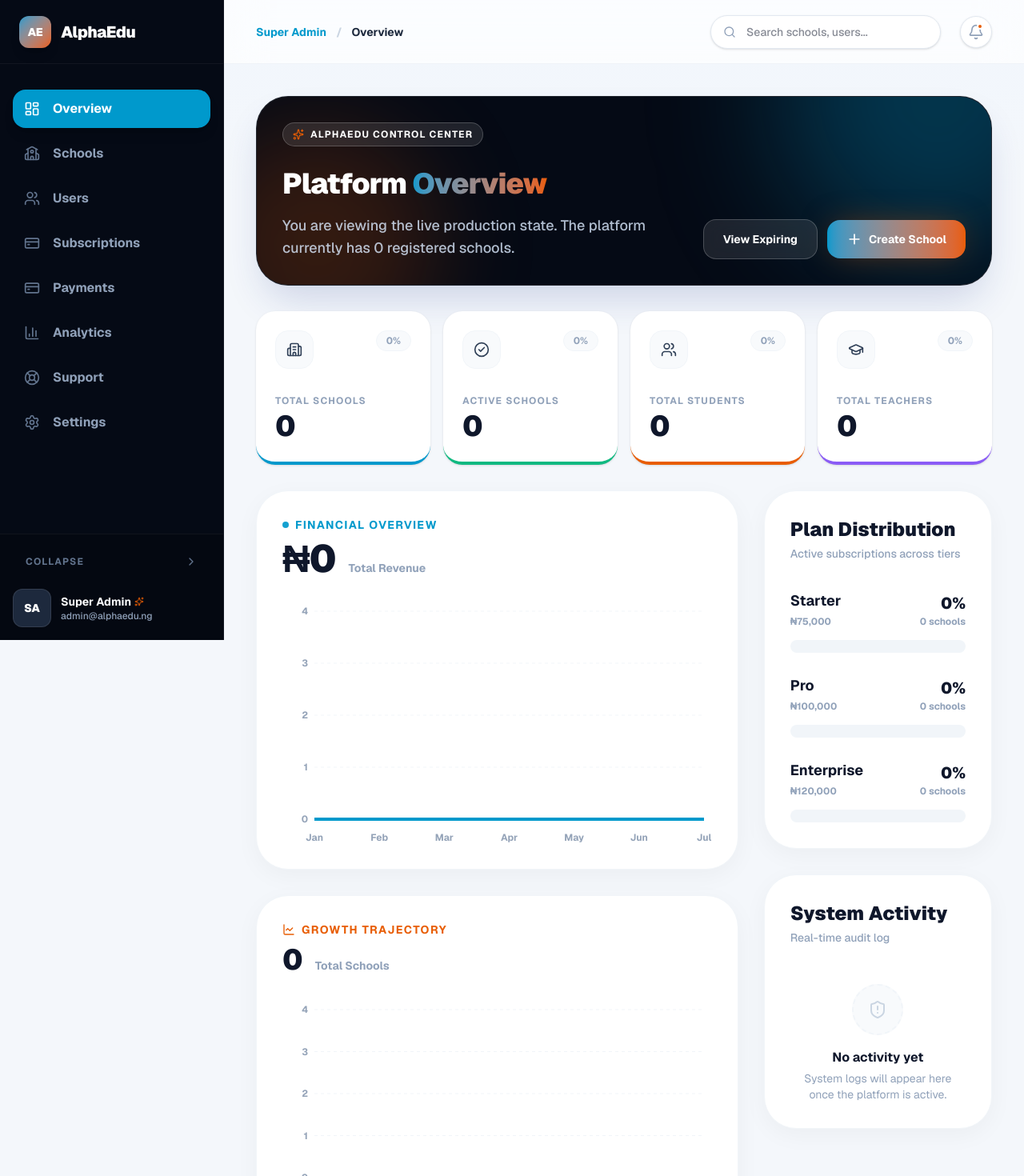
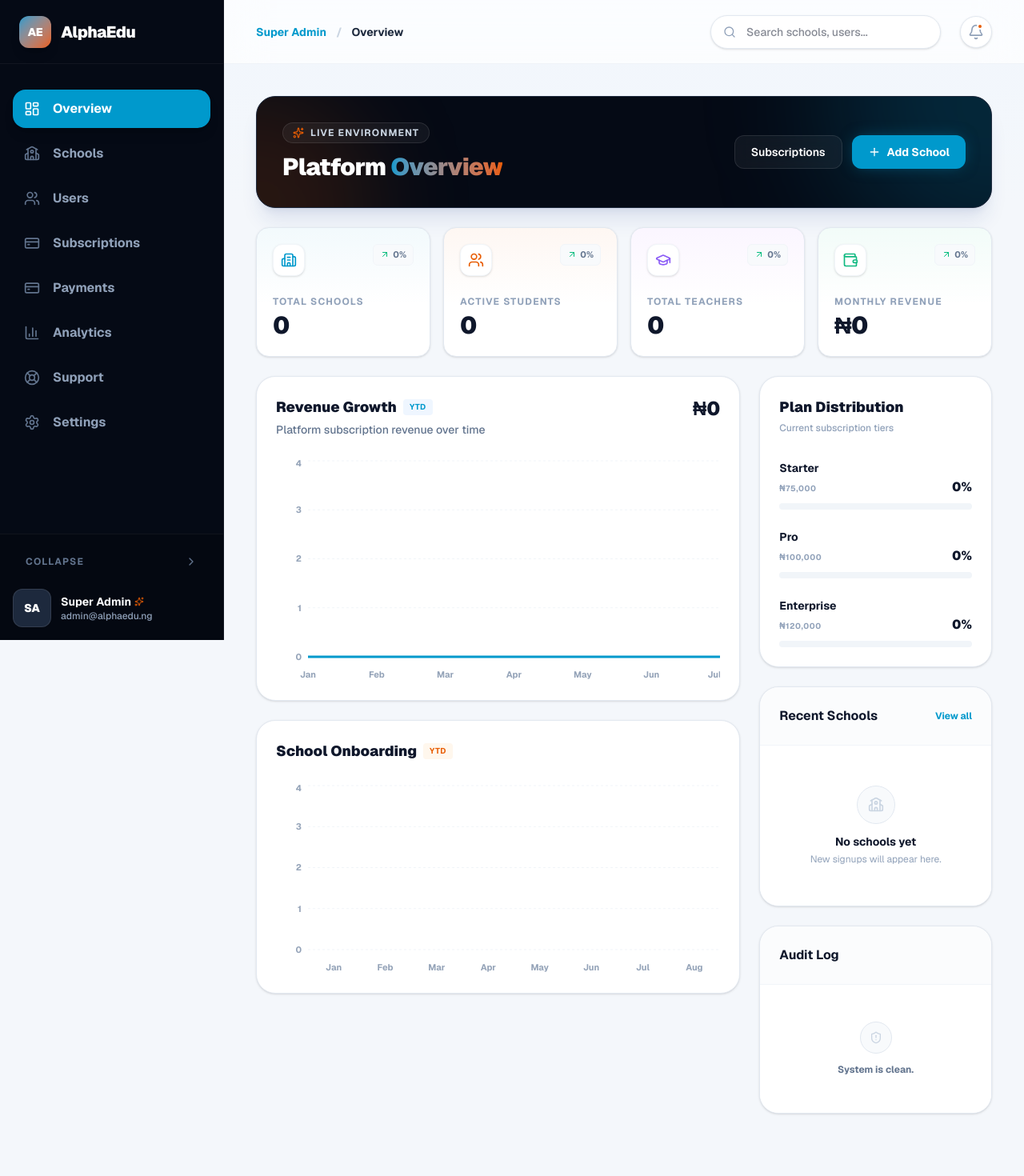
Before and after one commit to eashsultan/alphaedu, a Next.js app in the folder apps/web/: page /admin in a window 1280 px wide. Shown: the top 1470 px of the page at 80% size. Built offline with nearby package versions, Linux system fonts and the light colour scheme.

Commit message:
style: perfectly balance the layout and density of the colorful dashboard

```diff
--- a/apps/web/app/admin/page.tsx
+++ b/apps/web/app/admin/page.tsx
@@ -3,9 +3,9 @@ import Link from "next/link";
 import React from "react";
 import { motion } from "framer-motion";
 import {
-  Building2, Users, GraduationCap, School as SchoolIcon,
-  ArrowUpRight, ArrowRight, MoreHorizontal, Plus, Wallet,
-  AlertTriangle, ShieldAlert, CheckCircle2, Bell, Clock, LineChart, Sparkles
+  Building2, Users, GraduationCap, ArrowUpRight, ArrowRight,
+  MoreHorizontal, Plus, Wallet, AlertTriangle, ShieldAlert,
+  CheckCircle2, Bell, Clock, LineChart, Sparkles, School as SchoolIcon
 } from "lucide-react";
 import { adminMockData } from "../../lib/mock-data/admin";
 import {
@@ -14,124 +14,124 @@ import {
 } from "recharts";
 
 export default function AdminOverview() {
-  const { kpis, health, revenueData, schoolGrowthData, subscriptionDistribution, recentSchools, expiringSchools, recentActivity } = adminMockData;
+  const { kpis, revenueData, schoolGrowthData, subscriptionDistribution, recentSchools, expiringSchools, recentActivity } = adminMockData;
 
   const kpiCards = [
-    { title: "TOTAL SCHOOLS", data: kpis.totalSchools, icon: Building2, color: "blue" },
-    { title: "ACTIVE SCHOOLS", data: kpis.activeSchools, icon: CheckCircle2, color: "green" },
-    { title: "TOTAL STUDENTS", data: kpis.totalStudents, icon: Users, color: "orange" },
-    { title: "TOTAL TEACHERS", data: kpis.totalTeachers, icon: GraduationCap, color: "purple" }
+    { title: "Total Schools", data: kpis.totalSchools, icon: Building2, color: "var(--color-brand-blue)", gradient: "from-[var(--color-brand-blue)]/10 to-transparent" },
+    { title: "Active Students", data: kpis.totalStudents, icon: Users, color: "var(--color-brand-orange)", gradient: "from-[var(--color-brand-orange)]/10 to-transparent" },
+    { title: "Total Teachers", data: kpis.totalTeachers, icon: GraduationCap, color: "#8b5cf6", gradient: "from-purple-500/10 to-transparent" },
+    { title: "Monthly Revenue", data: kpis.subscriptionRevenue, icon: Wallet, color: "#10b981", gradient: "from-emerald-500/10 to-transparent" }
   ];
 
   return (
-    <div className="space-y-8 pb-20 max-w-7xl mx-auto relative z-10">
+    <div className="space-y-6 max-w-7xl mx-auto pb-12 relative z-10">
 
-      {/* Non-Traditional Welcome Banner */}
+      {/* Modern Compact Banner */}
       <motion.div
-        initial={{ opacity: 0, y: 20 }}
+        initial={{ opacity: 0, y: 10 }}
         animate={{ opacity: 1, y: 0 }}
-        className="relative overflow-hidden rounded-[2.5rem] bg-[#050A15] p-6 md:p-8 shadow-2xl shadow-blue-900/20 border border-white/10"
+        className="relative overflow-hidden rounded-3xl bg-[#050A15] p-8 shadow-xl shadow-blue-900/10 border border-slate-800 flex flex-col md:flex-row justify-between items-center gap-6"
       >
-        <div className="absolute top-0 right-0 w-[400px] h-[400px] bg-[var(--color-brand-blue)]/30 blur-[80px] rounded-full translate-x-1/3 -translate-y-1/2 pointer-events-none"></div>
-        <div className="absolute bottom-0 left-0 w-[300px] h-[300px] bg-[var(--color-brand-orange)]/20 blur-[60px] rounded-full -translate-x-1/4 translate-y-1/3 pointer-events-none"></div>
+        <div className="absolute top-0 right-0 w-[400px] h-[400px] bg-[var(--color-brand-blue)]/20 blur-[80px] rounded-full translate-x-1/2 -translate-y-1/2 pointer-events-none"></div>
+        <div className="absolute bottom-0 left-0 w-[300px] h-[300px] bg-[var(--color-brand-orange)]/15 blur-[60px] rounded-full -translate-x-1/2 translate-y-1/2 pointer-events-none"></div>
 
-        <div className="relative z-10 flex flex-col md:flex-row justify-between items-start md:items-end gap-8">
-          <div className="max-w-2xl">
-            <div className="inline-flex items-center gap-2 mb-6 px-3 py-1.5 rounded-full bg-white/10 border border-white/20 text-white text-xs font-bold uppercase tracking-widest backdrop-blur-md">
+        <div className="relative z-10">
+          <div className="inline-flex items-center gap-2 mb-3 px-3 py-1 rounded-full bg-white/5 border border-white/10 text-slate-300 text-xs font-bold uppercase tracking-widest backdrop-blur-md">
             <Sparkles className="w-3.5 h-3.5 text-[var(--color-brand-orange)]" />
-              AlphaEdu Control Center
+            Live Environment
           </div>
-            <h1 className="text-3xl md:text-4xl font-black text-white tracking-tight mb-4 leading-tight">
+          <h1 className="text-3xl font-black text-white tracking-tight">
             Platform <span className="text-transparent bg-clip-text bg-gradient-to-r from-[var(--color-brand-blue)] to-[var(--color-brand-orange)]">Overview</span>
           </h1>
-            <p className="text-blue-100/80 text-base md:text-lg font-medium max-w-xl">
-              You are viewing the live production state. The platform currently has {kpis.totalSchools.value} registered schools.
-            </p>
         </div>
 
-          <div className="flex flex-col sm:flex-row items-center gap-3 w-full md:w-auto shrink-0">
-            <Link href="/admin/subscriptions" className="w-full sm:w-auto px-6 py-3.5 bg-white/10 hover:bg-white/20 border border-white/20 text-white rounded-2xl font-bold text-sm transition-all flex items-center justify-center gap-2 backdrop-blur-md">
-              View Expiring
+        <div className="relative z-10 flex gap-3 w-full md:w-auto">
+          <Link href="/admin/subscriptions" className="flex-1 md:flex-none px-5 py-2.5 bg-white/5 hover:bg-white/10 border border-white/10 text-white rounded-xl font-semibold text-sm transition-all text-center backdrop-blur-md">
+            Subscriptions
           </Link>
-            <Link href="/admin/schools" className="w-full sm:w-auto px-6 py-3.5 bg-gradient-to-r from-[var(--color-brand-blue)] to-[var(--color-brand-orange)] hover:opacity-90 text-white rounded-2xl font-bold text-sm shadow-[0_0_40px_-10px_rgba(232,93,4,0.5)] transition-all flex items-center justify-center gap-2">
-              <Plus className="w-5 h-5" /> Create School
+          <Link href="/admin/schools" className="flex-1 md:flex-none px-5 py-2.5 bg-[var(--color-brand-blue)] hover:bg-blue-600 text-white rounded-xl font-bold text-sm shadow-[0_0_20px_-5px_rgba(0,153,204,0.5)] transition-all flex items-center justify-center gap-2">
+            <Plus className="w-4 h-4" /> Add School
           </Link>
-          </div>
         </div>
       </motion.div>
 
-      {/* Modern KPI Banners (Linear Style) */}
+      {/* Sleek KPI Cards */}
       <div className="grid grid-cols-1 sm:grid-cols-2 lg:grid-cols-4 gap-4">
         {kpiCards.map((kpi, i) => (
           <motion.div
             key={kpi.title}
-            initial={{ opacity: 0, scale: 0.95 }}
-            animate={{ opacity: 1, scale: 1 }}
+            initial={{ opacity: 0, y: 10 }}
+            animate={{ opacity: 1, y: 0 }}
             transition={{ delay: 0.1 + (i * 0.05) }}
-            className="bg-white rounded-3xl p-6 border-b-4 shadow-sm relative overflow-hidden group hover:-translate-y-1 transition-transform"
-            style={{ borderBottomColor: kpi.title === 'TOTAL STUDENTS' ? 'var(--color-brand-orange)' : kpi.title === 'ACTIVE SCHOOLS' ? '#10b981' : kpi.title === 'TOTAL TEACHERS' ? '#8b5cf6' : 'var(--color-brand-blue)' }}
+            className={`bg-white rounded-2xl p-5 border border-slate-200 shadow-sm relative overflow-hidden group`}
           >
-            <div className="flex justify-between items-start mb-8 relative z-10">
-              <div className="w-12 h-12 rounded-2xl bg-slate-50 flex items-center justify-center border border-slate-100 group-hover:scale-110 transition-transform text-slate-700">
-                <kpi.icon className="w-5 h-5" />
+            {/* Subtle top gradient using brand colors */}
+            <div className={`absolute top-0 inset-x-0 h-24 bg-gradient-to-b ${kpi.gradient} opacity-50 pointer-events-none`}></div>
+
+            <div className="relative z-10 flex justify-between items-start mb-6">
+              <div className="w-10 h-10 rounded-xl bg-white border border-slate-100 shadow-sm flex items-center justify-center text-slate-700 group-hover:scale-110 transition-transform duration-300">
+                <kpi.icon className="w-5 h-5" style={{ color: kpi.color }} />
               </div>
-              <div className="text-xs font-bold text-slate-400 bg-slate-50 px-3 py-1 rounded-full border border-slate-100">
+              <div className="text-[11px] font-bold text-slate-500 bg-slate-50 px-2 py-1 rounded-md border border-slate-100 flex items-center gap-1">
+                <ArrowUpRight className="w-3 h-3 text-emerald-500" />
                 {kpi.data.change}
               </div>
             </div>
 
             <div className="relative z-10">
               <p className="text-xs font-bold text-slate-400 uppercase tracking-widest mb-1">{kpi.title}</p>
-              <h3 className="text-4xl font-black text-slate-900 tracking-tight">{kpi.data.value}</h3>
+              <div className="flex items-baseline gap-2">
+                <h3 className="text-3xl font-black text-slate-900 tracking-tight">{kpi.data.value}</h3>
+              </div>
             </div>
           </motion.div>
         ))}
       </div>
 
-      {/* Main Content Grid */}
-      <div className="grid grid-cols-1 lg:grid-cols-3 gap-8">
+      {/* Main Content Grid: 2 Columns */}
+      <div className="grid grid-cols-1 lg:grid-cols-3 gap-6">
 
-        {/* Left Column (Charts) */}
-        <div className="lg:col-span-2 space-y-8">
+        {/* Left Column (Charts spanning 2/3) */}
+        <div className="lg:col-span-2 space-y-6">
 
-          {/* Revenue Chart - Soft aesthetic */}
+          {/* Revenue Chart */}
           <motion.div
-            initial={{ opacity: 0, y: 20 }}
+            initial={{ opacity: 0, y: 10 }}
             animate={{ opacity: 1, y: 0 }}
             transition={{ delay: 0.2 }}
-            className="bg-white rounded-[2.5rem] border border-slate-100 shadow-[0_8px_30px_rgb(0,0,0,0.04)] p-8"
+            className="bg-white rounded-3xl border border-slate-200 shadow-sm p-6 relative overflow-hidden"
           >
-            <div className="flex justify-between items-start mb-8">
+            <div className="flex justify-between items-start mb-6 relative z-10">
               <div>
-                <p className="text-sm font-bold text-[var(--color-brand-blue)] uppercase tracking-widest mb-2 flex items-center gap-2">
-                  <span className="w-2 h-2 rounded-full bg-[var(--color-brand-blue)] animate-pulse"></span>
-                  Financial Overview
-                </p>
-                <div className="flex items-baseline gap-4">
-                  <h3 className="text-5xl font-black text-slate-900 tracking-tight">{kpis.subscriptionRevenue.value}</h3>
-                  <span className="text-sm font-bold text-slate-400">Total Revenue</span>
+                <h3 className="text-lg font-black text-slate-900 flex items-center gap-2">
+                  Revenue Growth
+                  <span className="text-[10px] font-bold text-[var(--color-brand-blue)] bg-blue-50 px-2 py-0.5 rounded uppercase tracking-wider">YTD</span>
+                </h3>
+                <p className="text-sm text-slate-500 font-medium mt-1">Platform subscription revenue over time</p>
               </div>
+              <div className="text-right">
+                <h4 className="text-2xl font-black text-slate-900">{kpis.subscriptionRevenue.value}</h4>
               </div>
             </div>
 
-            <div className="h-[300px] w-full">
+            <div className="h-[280px] w-full mt-4">
               <ResponsiveContainer width="100%" height="100%">
-                <AreaChart data={revenueData} margin={{ top: 10, right: 10, left: -20, bottom: 0 }}>
+                <AreaChart data={revenueData} margin={{ top: 5, right: 0, left: -20, bottom: 0 }}>
                   <defs>
                     <linearGradient id="colorRevenue" x1="0" y1="0" x2="0" y2="1">
                       <stop offset="5%" stopColor="var(--color-brand-blue)" stopOpacity={0.2}/>
                       <stop offset="95%" stopColor="var(--color-brand-blue)" stopOpacity={0}/>
                     </linearGradient>
                   </defs>
-                  <CartesianGrid strokeDasharray="4 4" vertical={false} stroke="#f1f5f9" />
-                  <XAxis dataKey="name" axisLine={false} tickLine={false} tick={{ fill: '#94a3b8', fontSize: 12, fontWeight: 700 }} dy={10} />
-                  <YAxis axisLine={false} tickLine={false} tick={{ fill: '#94a3b8', fontSize: 12, fontWeight: 700 }} />
+                  <CartesianGrid strokeDasharray="3 3" vertical={false} stroke="#f1f5f9" />
+                  <XAxis dataKey="name" axisLine={false} tickLine={false} tick={{ fill: '#94a3b8', fontSize: 11, fontWeight: 700 }} dy={10} />
+                  <YAxis axisLine={false} tickLine={false} tick={{ fill: '#94a3b8', fontSize: 11, fontWeight: 700 }} />
                   <RechartsTooltip
-                    contentStyle={{ borderRadius: '16px', border: 'none', boxShadow: '0 20px 25px -5px rgb(0 0 0 / 0.1), 0 8px 10px -6px rgb(0 0 0 / 0.1)', padding: '12px 20px' }}
+                    contentStyle={{ borderRadius: '12px', border: '1px solid #e2e8f0', boxShadow: '0 10px 15px -3px rgb(0 0 0 / 0.1)' }}
                     formatter={(value) => [`₦${value}`, 'Revenue']}
                     labelStyle={{ fontWeight: '900', color: '#0f172a', marginBottom: '4px' }}
                   />
-                  <Area type="monotone" dataKey="revenue" stroke="var(--color-brand-blue)" strokeWidth={4} fillOpacity={1} fill="url(#colorRevenue)" animationDuration={2000} />
+                  <Area type="monotone" dataKey="revenue" stroke="var(--color-brand-blue)" strokeWidth={3} fillOpacity={1} fill="url(#colorRevenue)" animationDuration={1500} />
                 </AreaChart>
               </ResponsiveContainer>
             </div>
@@ -139,36 +139,33 @@ export default function AdminOverview() {
 
           {/* School Growth Chart */}
           <motion.div
-            initial={{ opacity: 0, y: 20 }}
+            initial={{ opacity: 0, y: 10 }}
             animate={{ opacity: 1, y: 0 }}
             transition={{ delay: 0.3 }}
-            className="bg-white rounded-[2.5rem] border border-slate-100 shadow-[0_8px_30px_rgb(0,0,0,0.04)] p-8"
+            className="bg-white rounded-3xl border border-slate-200 shadow-sm p-6"
           >
-            <div className="flex justify-between items-start mb-8">
+            <div className="flex justify-between items-start mb-6">
               <div>
-                <p className="text-sm font-bold text-[var(--color-brand-orange)] uppercase tracking-widest mb-2 flex items-center gap-2">
-                  <LineChart className="w-4 h-4" /> Growth Trajectory
-                </p>
-                <div className="flex items-baseline gap-4">
-                  <h3 className="text-4xl font-black text-slate-900 tracking-tight">{kpis.totalSchools.value}</h3>
-                  <span className="text-sm font-bold text-slate-400">Total Schools</span>
-                </div>
+                <h3 className="text-lg font-black text-slate-900 flex items-center gap-2">
+                  School Onboarding
+                  <span className="text-[10px] font-bold text-[var(--color-brand-orange)] bg-orange-50 px-2 py-0.5 rounded uppercase tracking-wider">YTD</span>
+                </h3>
               </div>
             </div>
 
-            <div className="h-[250px] w-full">
+            <div className="h-[240px] w-full">
               <ResponsiveContainer width="100%" height="100%">
-                <BarChart data={schoolGrowthData} margin={{ top: 10, right: 10, left: -20, bottom: 0 }}>
-                  <CartesianGrid strokeDasharray="4 4" vertical={false} stroke="#f1f5f9" />
-                  <XAxis dataKey="name" axisLine={false} tickLine={false} tick={{ fill: '#94a3b8', fontSize: 12, fontWeight: 700 }} dy={10} />
-                  <YAxis axisLine={false} tickLine={false} tick={{ fill: '#94a3b8', fontSize: 12, fontWeight: 700 }} />
+                <BarChart data={schoolGrowthData} margin={{ top: 5, right: 0, left: -20, bottom: 0 }}>
+                  <CartesianGrid strokeDasharray="3 3" vertical={false} stroke="#f1f5f9" />
+                  <XAxis dataKey="name" axisLine={false} tickLine={false} tick={{ fill: '#94a3b8', fontSize: 11, fontWeight: 700 }} dy={10} />
+                  <YAxis axisLine={false} tickLine={false} tick={{ fill: '#94a3b8', fontSize: 11, fontWeight: 700 }} />
                   <RechartsTooltip
-                    contentStyle={{ borderRadius: '16px', border: 'none', boxShadow: '0 20px 25px -5px rgb(0 0 0 / 0.1)' }}
+                    contentStyle={{ borderRadius: '12px', border: '1px solid #e2e8f0', boxShadow: '0 10px 15px -3px rgb(0 0 0 / 0.1)' }}
                     formatter={(value) => [value, 'Schools']}
                     labelStyle={{ fontWeight: '900', color: '#0f172a' }}
                     cursor={{ fill: '#f8fafc' }}
                   />
-                  <Bar dataKey="schools" fill="var(--color-brand-orange)" radius={[8, 8, 8, 8]} barSize={32} animationDuration={1500} />
+                  <Bar dataKey="schools" fill="var(--color-brand-orange)" radius={[6, 6, 6, 6]} barSize={28} animationDuration={1500} />
                 </BarChart>
               </ResponsiveContainer>
             </div>
@@ -176,42 +173,41 @@ export default function AdminOverview() {
 
         </div>
 
-        {/* Right Column (Side Panels) */}
-        <div className="space-y-8">
+        {/* Right Column (Side Panels spanning 1/3) */}
+        <div className="space-y-6">
 
-          {/* Plan Distribution (Stripe Style) */}
+          {/* Plan Distribution */}
           <motion.div
-            initial={{ opacity: 0, x: 20 }}
+            initial={{ opacity: 0, x: 10 }}
             animate={{ opacity: 1, x: 0 }}
             transition={{ delay: 0.4 }}
-            className="bg-white rounded-[2.5rem] border border-slate-100 shadow-[0_8px_30px_rgb(0,0,0,0.04)] p-8"
+            className="bg-white rounded-3xl border border-slate-200 shadow-sm p-6"
           >
-            <div className="mb-10">
-              <h3 className="text-2xl font-black text-slate-900 mb-1">Plan Distribution</h3>
-              <p className="text-sm font-medium text-slate-400">Active subscriptions across tiers</p>
+            <div className="mb-8">
+              <h3 className="text-lg font-black text-slate-900 mb-1">Plan Distribution</h3>
+              <p className="text-xs font-medium text-slate-400">Current subscription tiers</p>
             </div>
 
-            <div className="space-y-8">
+            <div className="space-y-6">
               {subscriptionDistribution.map((plan) => {
                 const total = subscriptionDistribution.reduce((acc, curr) => acc + curr.value, 0);
                 const percent = total === 0 ? 0 : Math.round((plan.value / total) * 100);
                 return (
                   <div key={plan.name} className="relative">
-                    <div className="flex justify-between items-end mb-3">
+                    <div className="flex justify-between items-end mb-2">
                       <div>
-                        <span className="text-slate-900 font-bold block text-lg leading-none mb-1">{plan.name}</span>
-                        <span className="text-xs text-slate-400 font-bold uppercase">{plan.price}</span>
+                        <span className="text-slate-900 font-bold block text-sm mb-0.5">{plan.name}</span>
+                        <span className="text-[10px] text-slate-400 font-bold uppercase tracking-wider">{plan.price}</span>
                       </div>
                       <div className="text-right">
-                        <span className="text-slate-900 font-black text-xl leading-none block">{percent}%</span>
-                        <span className="text-slate-400 font-bold text-xs">{plan.value} schools</span>
+                        <span className="text-slate-900 font-black text-base block">{percent}%</span>
                       </div>
                     </div>
-                    <div className="h-4 w-full bg-slate-100 rounded-full overflow-hidden">
+                    <div className="h-2 w-full bg-slate-100 rounded-full overflow-hidden">
                       <motion.div
                         initial={{ width: 0 }}
                         whileInView={{ width: `${percent}%` }}
-                        transition={{ duration: 1.5, ease: "easeOut" }}
+                        transition={{ duration: 1.2, ease: "easeOut" }}
                         className="h-full rounded-full"
                         style={{ backgroundColor: plan.name === 'Pro' ? 'var(--color-brand-blue)' : plan.name === 'Enterprise' ? 'var(--color-brand-orange)' : plan.color }}
                       />
@@ -222,24 +218,41 @@ export default function AdminOverview() {
             </div>
           </motion.div>
 
-          {/* Empty State Activity Feed */}
+          {/* Recent Schools Panel */}
           <motion.div
-            initial={{ opacity: 0, x: 20 }}
+            initial={{ opacity: 0, x: 10 }}
             animate={{ opacity: 1, x: 0 }}
             transition={{ delay: 0.5 }}
-            className="bg-white rounded-[2.5rem] border border-slate-100 shadow-[0_8px_30px_rgb(0,0,0,0.04)] flex flex-col overflow-hidden min-h-[300px]"
+            className="bg-white rounded-3xl border border-slate-200 shadow-sm flex flex-col overflow-hidden"
           >
-            <div className="p-8 pb-4">
-              <h3 className="text-2xl font-black text-slate-900 mb-1">System Activity</h3>
-              <p className="text-sm font-medium text-slate-400">Real-time audit log</p>
+            <div className="p-6 border-b border-slate-100 flex justify-between items-center bg-slate-50/50">
+              <h3 className="text-base font-bold text-slate-900">Recent Schools</h3>
+              <Link href="/admin/schools" className="text-xs font-bold text-[var(--color-brand-blue)] hover:underline">View all</Link>
             </div>
+            <div className="p-8 flex flex-col items-center justify-center text-center bg-white min-h-[200px]">
+              <div className="w-12 h-12 rounded-full bg-slate-50 border border-slate-200 flex items-center justify-center mb-3 text-slate-300">
+                <SchoolIcon className="w-5 h-5" />
+              </div>
+              <p className="text-sm font-bold text-slate-900">No schools yet</p>
+              <p className="text-xs text-slate-400 mt-1 max-w-[180px]">New signups will appear here.</p>
+            </div>
+          </motion.div>
 
-            <div className="p-8 flex-1 flex flex-col items-center justify-center text-center">
-              <div className="w-16 h-16 rounded-full bg-slate-50 border-2 border-slate-100 border-dashed flex items-center justify-center mb-4 text-slate-300">
-                <ShieldAlert className="w-6 h-6" />
+          {/* Activity Panel */}
+          <motion.div
+            initial={{ opacity: 0, x: 10 }}
+            animate={{ opacity: 1, x: 0 }}
+            transition={{ delay: 0.6 }}
+            className="bg-white rounded-3xl border border-slate-200 shadow-sm flex flex-col overflow-hidden"
+          >
+            <div className="p-6 border-b border-slate-100 bg-slate-50/50">
+              <h3 className="text-base font-bold text-slate-900">Audit Log</h3>
             </div>
-              <p className="text-slate-900 font-bold">No activity yet</p>
-              <p className="text-slate-400 text-sm mt-1 max-w-[200px]">System logs will appear here once the platform is active.</p>
+            <div className="p-8 flex flex-col items-center justify-center text-center bg-white min-h-[160px]">
+              <div className="w-10 h-10 rounded-full bg-slate-50 border border-slate-200 flex items-center justify-center mb-3 text-slate-300">
+                <ShieldAlert className="w-4 h-4" />
+              </div>
+              <p className="text-xs font-bold text-slate-500">System is clean.</p>
             </div>
           </motion.div>
 
```
Lines whose indentation alone changed are shown as unchanged.
